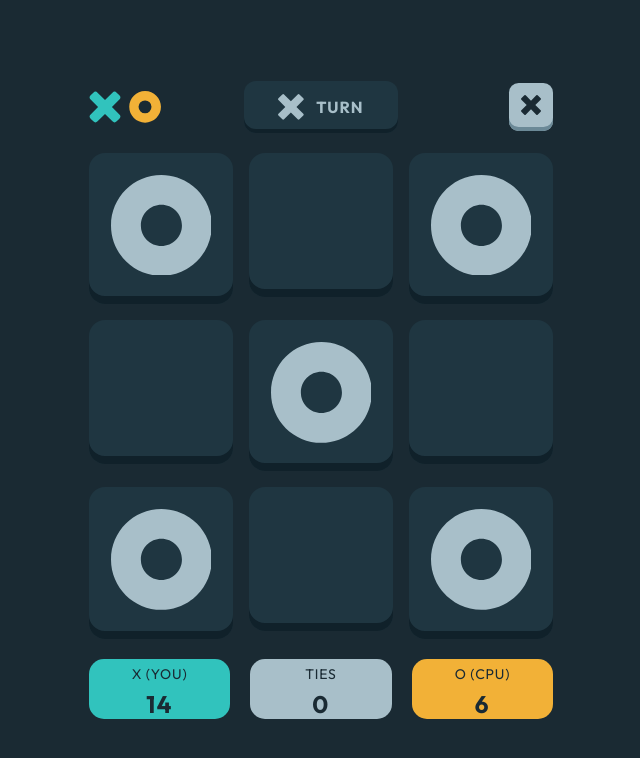
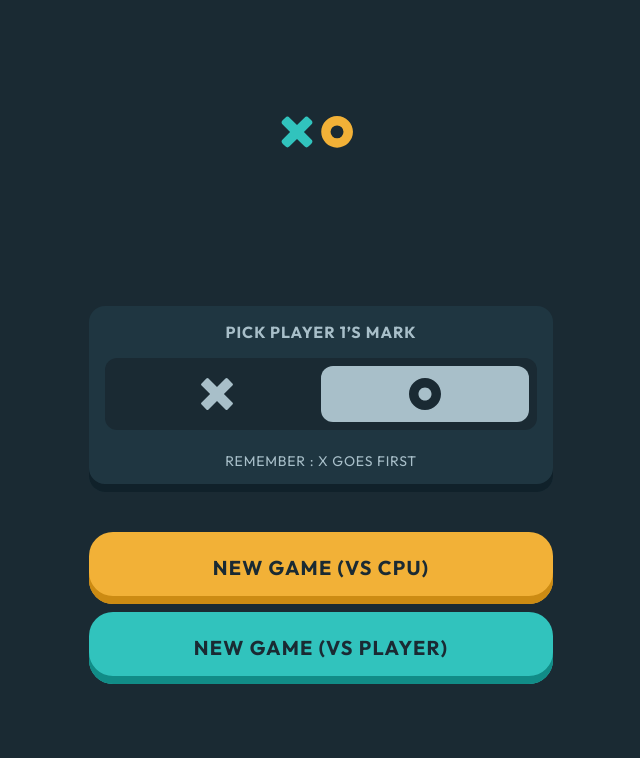
Before and after one commit to mujabom/tic-tac-toe, a React (Vite) app: page / in a window 1280 px wide. Shown: the top 758 px of the page, without its empty margins (319-959 px from the left). Built offline with nearby package versions, Linux system fonts and the light colour scheme.

Commit message:
design improvment

```diff
--- a/src/App.tsx
+++ b/src/App.tsx
@@ -1,10 +1,38 @@
+import { useState } from "react";
 import { GameScreen } from "./components/GameScreen";
+import { NewGameMenu } from "./components/NewGameMenu";
+type gameState = {
+  turn: "X" | "O";
+  grid: ("X" | "O" | "")[][];
+  score: {
+    X: number;
+    O: number;
+    tie: number;
+  };
+};
 
 export default function App() {
+  const [pageState, setPageState] = useState<"menu" | "game">("menu");
+  const [gameState, setGameState] = useState<gameState>({
+    turn: "X",
+    grid: [
+      ["", "", ""],
+      ["", "", ""],
+      ["", "", ""],
+    ],
+    score: {
+      X: 0,
+      O: 0,
+      tie: 0,
+    },
+  });
+  function startGame() {
+    setPageState("game");
+  }
   return (
     <div className="flex items-center min-w-[19rem] justify-center min-h-screen px-10 font-outfit text-cl-silver text-body bg-cd-navy">
-      {/* <NewGameMenu /> */}
-      <GameScreen />
+      {pageState === "menu" && <NewGameMenu start={startGame} />}
+      {pageState === "game" && <GameScreen />}
       {/* <NotificationScreen /> */}
     </div>
   );
@@ -12,11 +40,8 @@ export default function App() {
 
 function NotificationScreen() {
   return (
-      <div className="absolute w-screen h-screen bg-black bg-opacity-50">
-
-        <div className="absolute w-screen top-1/3 h-1/3 bg-cd-semi-navy">
-
-        </div>
-      </div>
+    <div className="absolute w-screen h-screen bg-black bg-opacity-50">
+      <div className="absolute w-screen top-1/3 h-1/3 bg-cd-semi-navy"></div>
+    </div>
   );
 }
--- a/src/UI/Button.tsx
+++ b/src/UI/Button.tsx
@@ -21,7 +21,7 @@ export default function Button({
   const variantClass =
     variant === "primary"
       ? "text-heading-s rounded-3xl p-6 max-w-full"
-      : "text-heading-xs  p-3 rounded-[0.6rem] pb-4";
+      : "text-heading-xs  rounded-[0.6rem] ";
 
   function getShadow() {
     if (color === "yellow") {
--- a/src/components/GameScreen.tsx
+++ b/src/components/GameScreen.tsx
@@ -5,47 +5,54 @@ import Logo from "../asset/logo.svg?react";
 
 export function GameScreen() {
   return (
-    <div className="flex flex-col max-w-full gap-5 md:w-[29rem]">
+    <div className="flex flex-col max-w-full md:w-[29rem]">
       {/* hrader */}
-      <div className="flex flex-row items-center justify-between">
-        <Logo />
-        <div className="flex m-auto  items-center aspect-[3] w-1/3 justify-center gap-3 bg-cd-semi-navy shadow-i-navy-s rounded-xl">
+      <div className="grid place-content-center grid-cols-3 h-auto">
+        <Logo className="w-[60%]" />
+        <div className="col-start-2 aspect-[3] flex justify-center items-center w-full  gap-3 bg-cd-semi-navy shadow-i-navy-s rounded-md md:rounded-xl">
           <X className="w-2/12 " />
           <h1 className="text-heading-xs">TURN</h1>
         </div>
-        <Button variant="secondary" color="blue" className="md:ml-7">
-          <X className="w-5" />
+        <div className="w-full flex justify-end">
+          <Button
+            variant="secondary"
+            color="blue"
+            className="w-[30%] p-[6%] col-end-auto "
+          >
+            <X className="" />
           </Button>
         </div>
+      </div>
       {/* grid */}
-      <div className="grid grid-cols-3 gap-4">
+      <div className="grid grid-cols-3 gap-[4.5%] mt-[4.5%] mb-[15%]">
         {Array.from({ length: 9 }).map((_, i) => (
-          <div className=" bg-cd-semi-navy p-[15%] pb-[20%] flex items-center justify-center aspect-square rounded-2xl shadow-i-navy">
-            {i % 2 == 0 && <O />}
+          <div
+            key={i}
+            className=" bg-cd-semi-navy p-[25%] pb-[30%]  flex items-center justify-center aspect-square rounded-2xl shadow-i-navy-s md:shadow-i-navy"
+          >
+            {i % 2 == 0 ? (
+              <O className="text-cl-yellow" />
+            ) : (
+              <X className="text-cl-blue" />
+            )}
           </div>
         ))}
       </div>
       {/* footer */}
       <div className="flex justify-between">
-        <div className=" bg-cl-blue rounded-[15px] w-[30.4%]">
-          <div className=" text-cd-navy flex flex-col justify-center items-center">
+        <div className=" bg-cl-blue rounded-[15px] w-[30.4%] text-cd-navy flex flex-col justify-center items-center">
           <div className="text-center">X (YOU)</div>
           <div className="text-heading-m">14</div>
         </div>
-        </div>
-        <div className=" bg-cl-silver rounded-[15px] w-[30.4%]">
-          <div className=" text-cd-navy flex flex-col justify-center items-center">
+        <div className="bg-cl-silver rounded-[15px] w-[30.4%] text-cd-navy flex flex-col justify-center items-center">
           <div className="text-center">TIES</div>
           <div className="text-heading-m">0</div>
         </div>
-        </div>
-        <div className=" bg-cl-yellow rounded-[15px] w-[30.4%]">
-          <div className=" text-cd-navy flex flex-col justify-center items-center">
+        <div className=" text-cd-navy flex flex-col justify-center aspect-[1.6] items-center bg-cl-yellow rounded-[15px] w-[30.4%]">
           <div className="text-center">O (CPU)</div>
           <div className="text-heading-m">6</div>
         </div>
       </div>
     </div>
-    </div>
   );
 }
--- a/src/components/NewGameMenu.tsx
+++ b/src/components/NewGameMenu.tsx
@@ -4,7 +4,7 @@ import O from "../asset/icon-o.svg?react";
 import X from "../asset/icon-x.svg?react";
 import Logo from "../asset/logo.svg?react";
 
-export function NewGameMenu() {
+export function NewGameMenu({ start }: { start: () => void }) {
   const [player1Mark, setPlayer1Mark] = useState<"o" | "x">("o");
   function getClassNames(mark: "o" | "x") {
     return `xo-menu ${player1Mark === mark ? "active" : "inactive"}`;
@@ -13,7 +13,7 @@ export function NewGameMenu() {
   return (
     <div className="flex flex-col max-w-full gap-10 w-[29rem]">
       <div className="flex flex-row justify-center">
-        <Logo />
+        <Logo className="w-20" />
       </div>
       <div className="flex flex-col items-center justify-between gap-4 p-4 bg-cd-semi-navy rounded-2xl shadow-i-navy">
         <p className="text-heading-xs">PICK PLAYER 1’S MARK</p>
@@ -37,7 +37,7 @@ export function NewGameMenu() {
         <Button variant="primary" color="yellow" className="">
           {`NEW GAME (VS CPU)`}
         </Button>
-        <Button variant="primary" color="blue" className="">
+        <Button onClick={start} variant="primary" color="blue" className="">
           {`NEW GAME (VS PLAYER)`}
         </Button>
       </div>
--- a/tailwind.config.js
+++ b/tailwind.config.js
@@ -58,7 +58,7 @@ export default {
       },
 
       screens: {
-        sm: "450px",
+        sm: "350px",
         md: "450px", // Change this to your desired value
         lg: "1024px",
         xl: "1280px",
```
Also changed, not shown: src/asset/logo.svg. Lines whose indentation alone changed are shown as unchanged.
